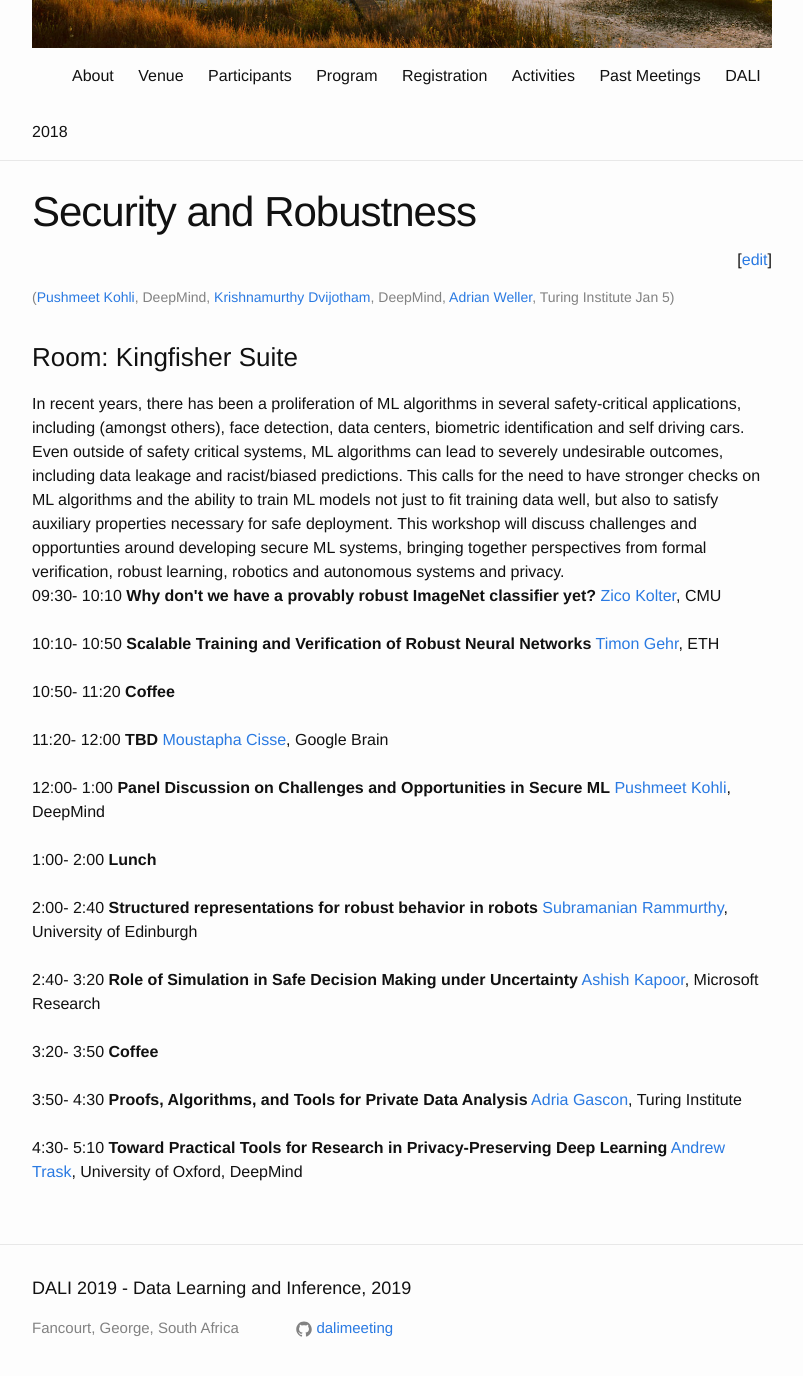
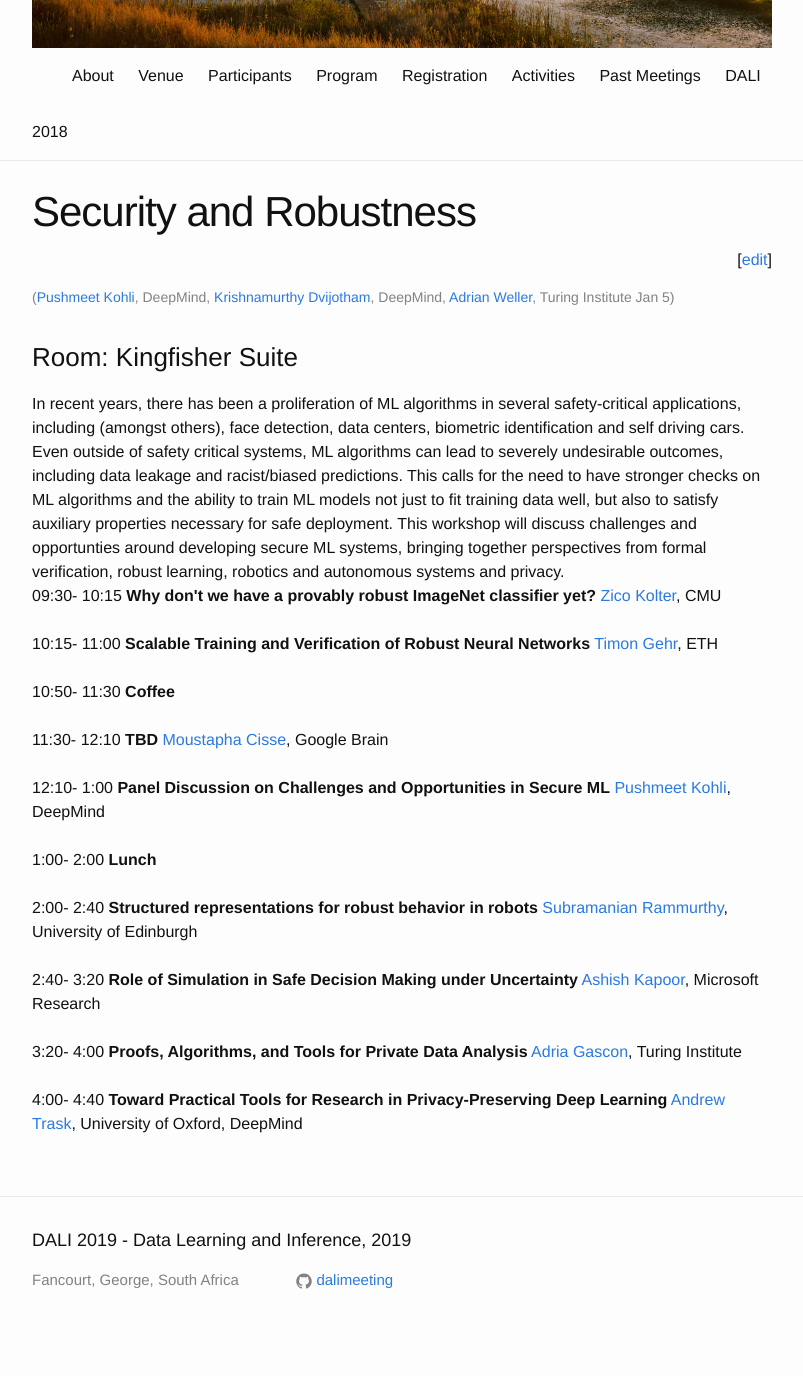
Before and after one commit to dalimeeting/dalimeeting.github.io, a Jekyll site: the page built from _posts/2019-01-05-workshop-security-and-robustness.md, in a window 1280 px wide and 1400 px high, scrolled down 303 px. Shown: the top 1376 px of the window, without its empty margins (238-1041 px from the left). Built offline with Jekyll 4.4.1, drawn with Linux system fonts in a browser that asks for light colours; after the commit the page ends 1655 px from its top, so only the background shows below that.

Commit message:
Update 2019-01-05-workshop-security-and-robustness.md

```diff
--- a/_posts/2019-01-05-workshop-security-and-robustness.md
+++ b/_posts/2019-01-05-workshop-security-and-robustness.md
@@ -31,33 +31,33 @@
     url: http://zicokolter.com
     institute: CMU
   start: "09:30"
-  end: "10:10"
+  end: "10:15"
 - title: "Scalable Training and Verification of Robust Neural Networks"
   author:
   - given: Timon
     family:  Gehr
     url: https://eth-sri.github.io/people/timon
     institute: ETH
-  start: "10:10"
-  end: "10:50"
+  start: "10:15"
+  end: "11:00"
 - title: Coffee
   start: "10:50"
-  end: "11:20"
+  end: "11:30"
 - title: "TBD"
   author:
   - given: Moustapha
     family:  Cisse
     url: http://moustaphacisse.com/
     institute: Google Brain
-  start: "11:20"
-  end: "12:00"
+  start: "11:30"
+  end: "12:10"
 - title: "Panel Discussion on Challenges and Opportunities in Secure ML"
   author:
   - given: Pushmeet
     family:  Kohli
     url: https://sites.google.com/site/pushmeet/
     institute: DeepMind
-  start: "12:00"
+  start: "12:10"
   end: "1:00"
 - title: Lunch
   start: "1:00"
@@ -79,9 +79,6 @@
     institute: Microsoft Research
   start: "2:40"
   end: "3:20"
-- title: Coffee
-  start: "3:20"
-  end: "3:50"
 ### Session 3: Privacy in machine learning
 - title: "Proofs, Algorithms, and Tools for Private Data Analysis"
   author:
@@ -89,15 +86,15 @@
     family: Gascon
     url: https://www.turing.ac.uk/people/researchers/adria-gascon
     institute: Turing Institute
-  start: "3:50"
-  end: "4:30"
+  start: "3:20"
+  end: "4:00"
 - title: "Toward Practical Tools for Research in Privacy-Preserving Deep Learning"
   author:
   - given: Andrew
     family:  Trask
     url: https://iamtrask.github.io/
     institute: University of Oxford, DeepMind
-  start: "4:30"
-  end: "5:10"
+  start: "4:00"
+  end: "4:40"
 speakers:
 ---
```
